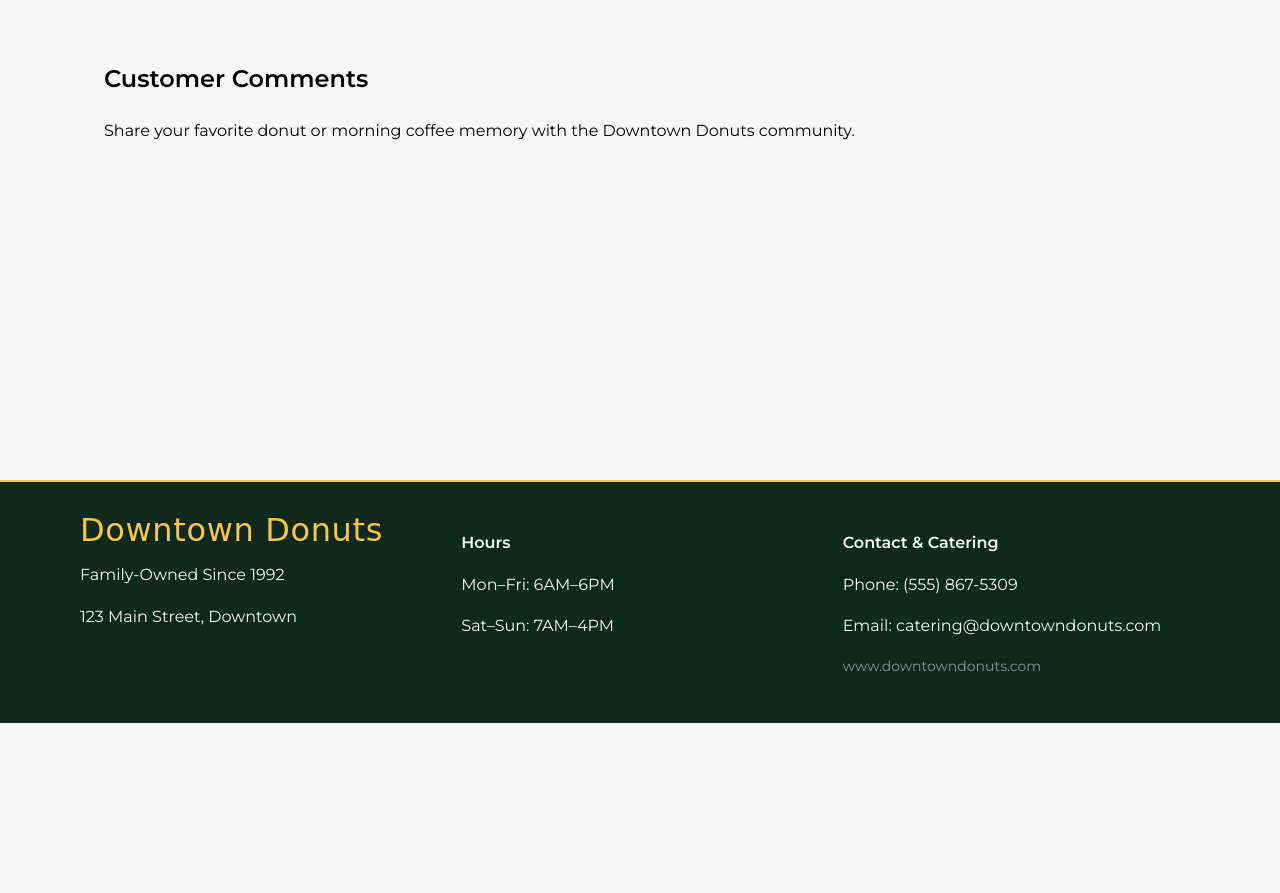
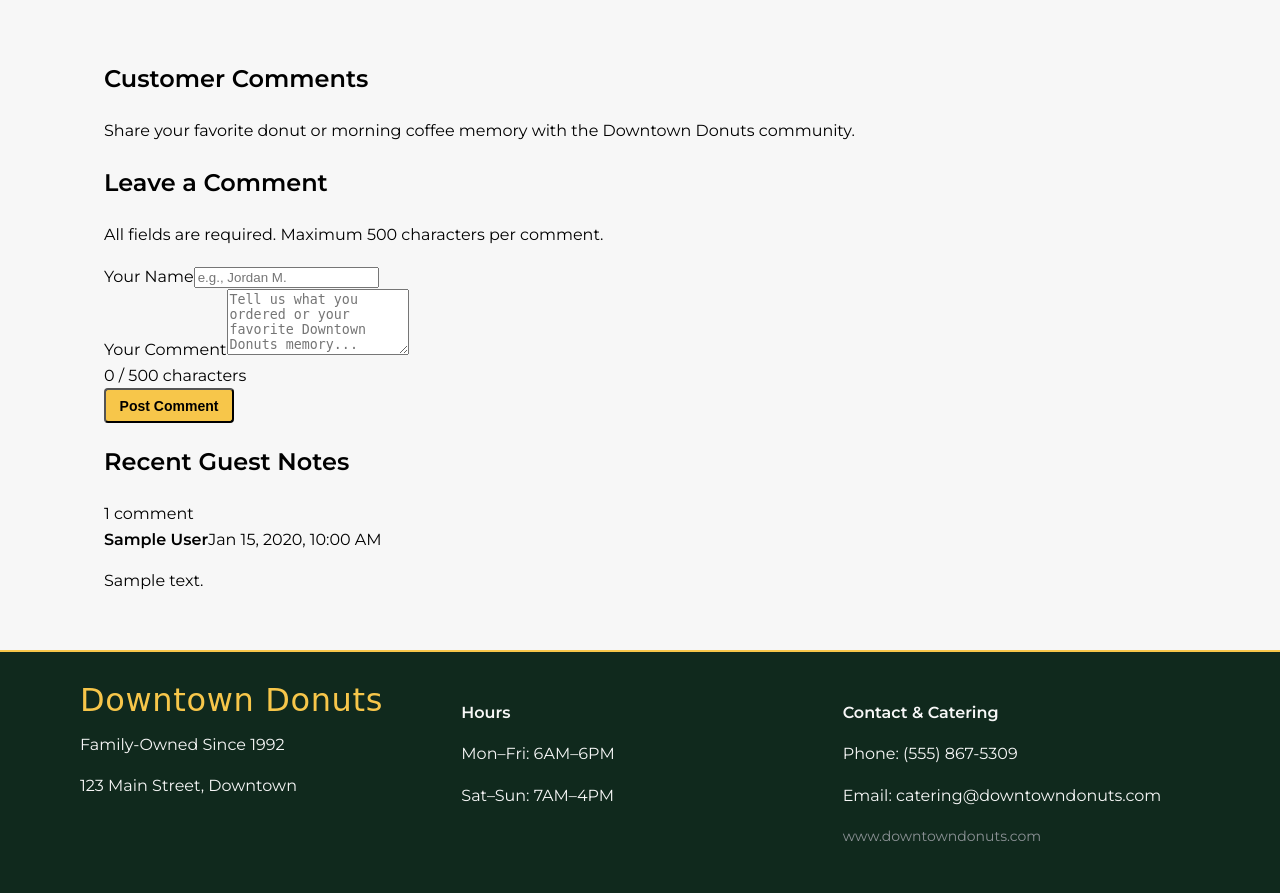
Before and after one commit to dcorvera22/CS208---Final-Project, a Node server app: page /comments in a window 1280 px wide. Shown: the part 74-967 px from the top of the page. Before the commit the page ends 797 px from the top, so only its background shows below. Run offline with Node 20, Linux system fonts and the light colour scheme; tables that the repository leaves empty hold one stand-in row (values such as "Sample post"); some web fonts are replaced.

Commit message:
Revamp comments section layout and form

```diff
--- a/views/comments.pug
+++ b/views/comments.pug
@@ -1,6 +1,67 @@
 extends layout
 
 block content
-  section.page-section
-    h1 Customer Comments
-    p Share your favorite donut or morning coffee memory with the Downtown Donuts community.
+  section.page-section(aria-labelledby="comments-heading")
+    .section-header
+      h1#comments-heading Customer Comments
+      p Share your favorite donut or morning coffee memory with the Downtown Donuts community.
+
+    .comments-layout
+      .comment-form-card
+        h2#form-heading Leave a Comment
+        p.form-note All fields are required. Maximum 500 characters per comment.
+
+        #form-feedback.feedback-banner(role="alert" aria-live="polite" hidden)
+
+        form#comment-form(method="POST" action="/api/comments" novalidate)
+          .form-group
+            label(for="author_name") Your Name
+            input#author_name(
+              type="text"
+              name="author_name"
+              maxlength="100"
+              placeholder="e.g., Jordan M."
+              required
+            )
+
+          .form-group
+            label(for="comment_text") Your Comment
+            textarea#comment_text(
+              name="comment_text"
+              rows="4"
+              placeholder="Tell us what you ordered or your favorite Downtown Donuts memory..."
+              required
+            )
+            .char-counter-row
+              span#char-count(aria-live="polite") 0 / 500 characters
+
+          button#submit-comment-btn.order-btn(type="submit") Post Comment
+
+      .comments-feed(aria-labelledby="feed-heading")
+        .feed-header
+          h2#feed-heading Recent Guest Notes
+          span#total-count.count-badge #{totalCount} #{totalCount === 1 ? 'comment' : 'comments'}
+
+        if loadError
+          .feedback-banner.is-error(role="alert") #{loadError}
+
+        #comments-list.comments-list
+          if comments && comments.length > 0
+            each item in comments
+              article.comment-card
+                .comment-meta
+                  strong.comment-author !{item.author_name}
+                  time.comment-time #{item.formatted_date}
+                p.comment-body !{item.comment_text}
+          else if !loadError
+            p#empty-state.empty-state No comments yet—be the first to share your favorite donut!
+
+        nav#pagination-controls.pagination-bar(
+          aria-label="Comments pagination"
+          hidden=(totalPages <= 1)
+        )
+          button#prev-page-btn.page-btn(type="button" disabled=(currentPage <= 1)) Previous
+          span#page-indicator.page-indicator Page #{currentPage} of #{totalPages}
+          button#next-page-btn.page-btn(type="button" disabled=(currentPage >= totalPages)) Next
+
+  script(src="/javascripts/comments.js" defer)
```
